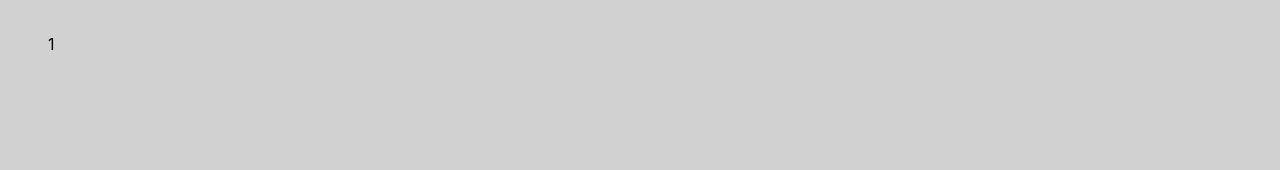
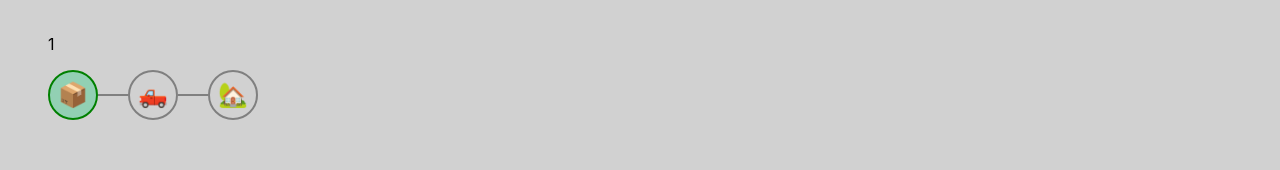
Before and after one commit to EdisonBedoya98/marketh, a Next.js app: page /product/1 in a window 1280 px wide. Shown: the part 1000-1170 px from the top of the page. Built offline with nearby package versions, Linux system fonts and the light colour scheme.

Commit message:
added timeline

```diff
--- a/src/components/product/index.tsx
+++ b/src/components/product/index.tsx
@@ -1,6 +1,7 @@
 import { useRouter } from 'next/router'
 import React from 'react'
 import styles from './product.module.scss'
+import { Timeline, TimelineEvent } from 'react-event-timeline'
 
 const Product = () => {
     const router = useRouter()
@@ -11,6 +12,13 @@ const Product = () => {
             <img src="tomatoes.jpg" alt="" />
             <h1>Tomatoes</h1>
             <p>{id}</p>
+            <div className={styles.timeline}>
+                <div className={`${styles.event} ${styles.active}`}>📦</div>
+                <div className={styles.separator}> </div>
+                <div className={styles.event}>🛻</div>
+                <div className={styles.separator}> </div>
+                <div className={styles.event}>🏡</div>
+            </div>
         </div>
     )
 }
--- a/src/components/product/product.module.scss
+++ b/src/components/product/product.module.scss
@@ -1,4 +1,33 @@
 @use "../../../styles/layouts";
 .product {
   @include layouts.page();
+
+  .timeline {
+    display: flex;
+    justify-content: center;
+    align-items: center;
+    align-self: flex-start;
+    gap: 0px;
+  }
+  .separator {
+    height: 2px;
+    width: 30px;
+    background: gray;
+  }
+
+  .event {
+    height: 50px;
+    display: flex;
+    justify-content: center;
+    align-items: center;
+    border-radius: 50%;
+    border: 2px solid gray;
+    font-size: 1.5rem;
+    width: 50px;
+  }
+
+  .active {
+    border: 2px solid green;
+    background-color: rgba(8, 203, 112, 0.313);
+  }
 }
--- a/src/components/tracker/tracker.module.scss
+++ b/src/components/tracker/tracker.module.scss
@@ -20,6 +20,7 @@
       background-color: white;
       display: flex;
       max-width: 600px;
+      overflow: hidden;
       img {
         width: 40%;
         object-fit: cover;
```
Lines whose indentation alone changed are shown as unchanged.
